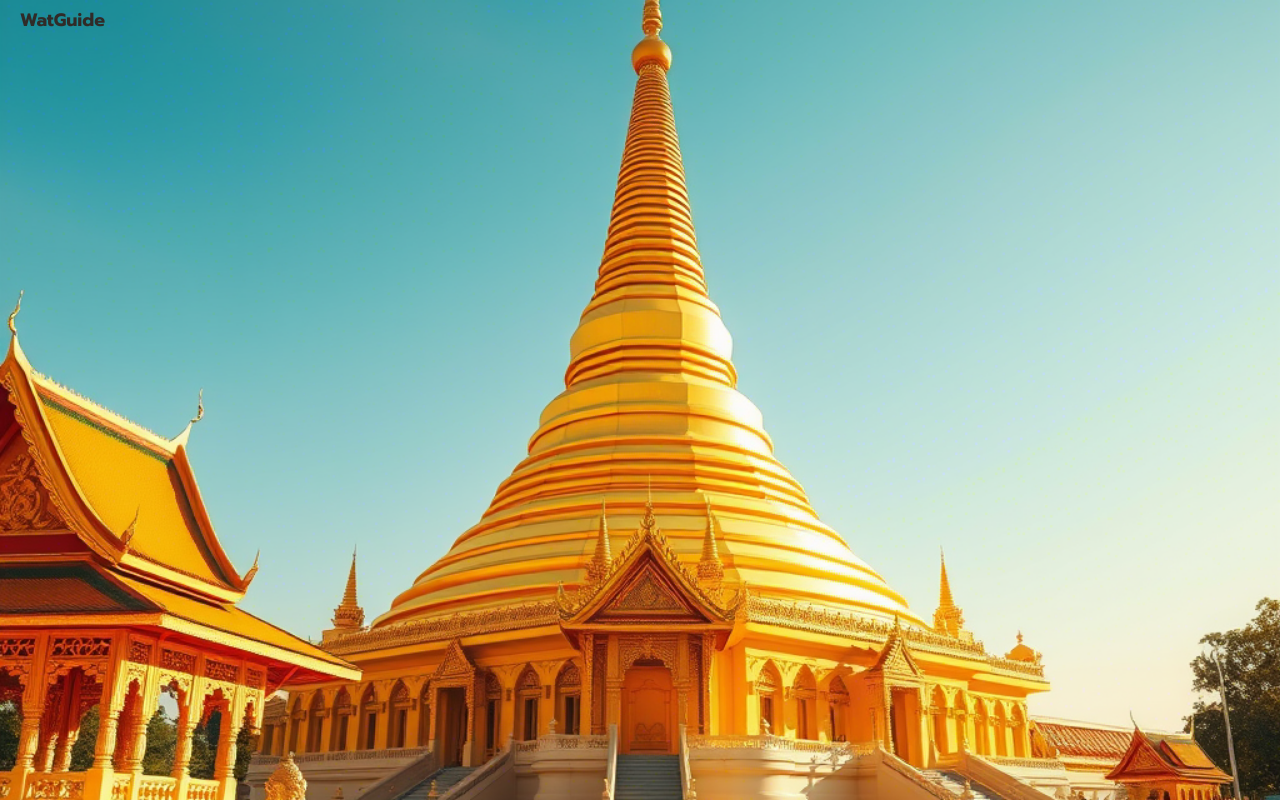
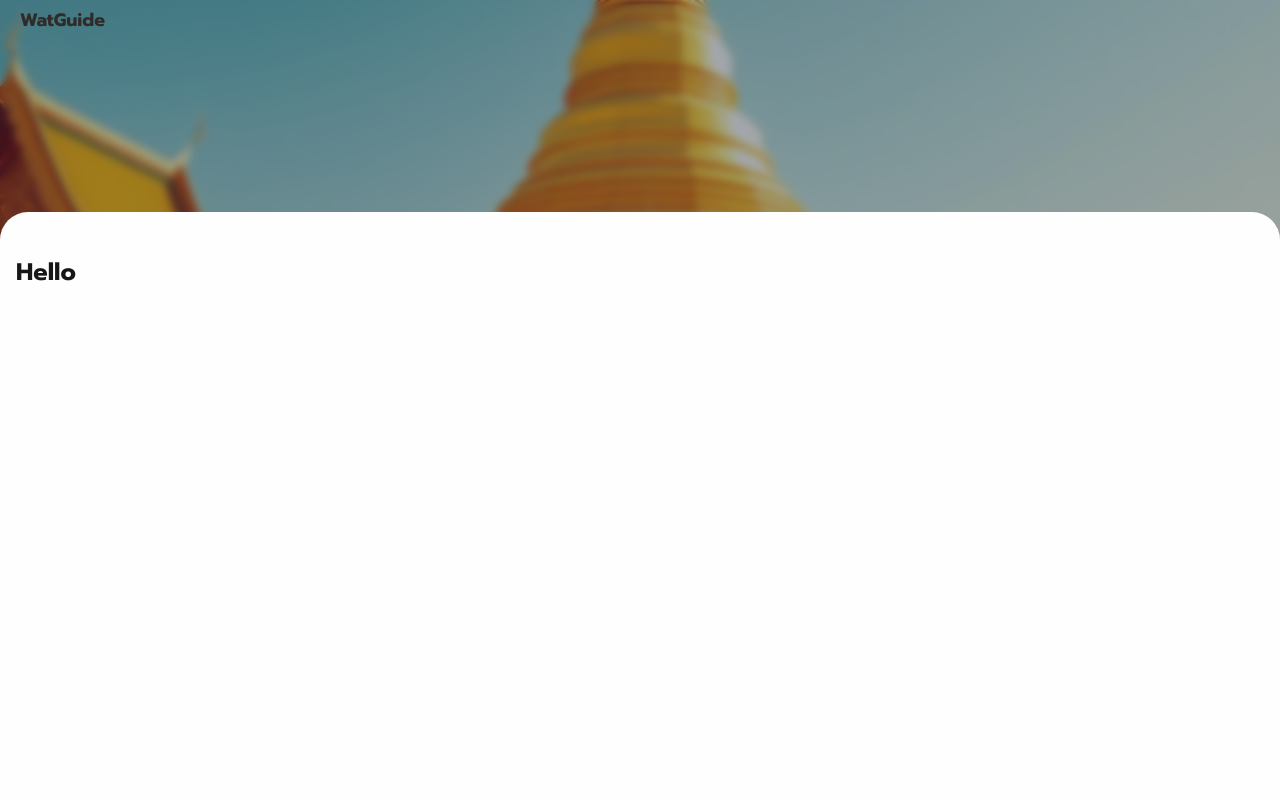
Before and after one commit to FeiZGe/WatGuide-web, a Next.js app: page / in a window 1280 px wide. Built offline with nearby package versions, Linux system fonts and the light colour scheme.

Commit message:
Edit: hero section

```diff
--- a/app/page.tsx
+++ b/app/page.tsx
@@ -1,10 +1,12 @@
-import Image from 'next/image'
+import Image from 'next/image';
 
 export default function Home() {
   return (
-    <main className="bg-whitebg">
+    <main className="">
       {/* Hero */}
-      <section className="h-full w-full absolute">
+      <section className="h-60 w-full relative">
+        {/* ภาพพื้นหลัง */}
+        <div className="absolute inset-0 -z-10">
           <Image
             src="/image/test.png"
             sizes="100vw"
@@ -12,8 +14,22 @@ export default function Home() {
               objectFit: 'cover',
             }}
             fill
-        alt="Picture of the author"
+            priority
+            alt="Picture of hero"
           />
+        </div>
+
+        {/* Gradient Overlay */}
+        <div className="absolute inset-0 bg-slate-800/40 backdrop-blur-sm -z-10"></div>
+
+        {/* Content */}
+        <div className="absolute bottom-0 w-full h-7 rounded-t-full bg-background z-10">
+        </div>
+      </section>
+
+      {/* Section อื่นๆ */}
+      <section className="p-4">
+        <h1 className="text-2xl font-bold">Hello</h1>
       </section>
     </main>
   );
```
Lines whose indentation alone changed are shown as unchanged.
